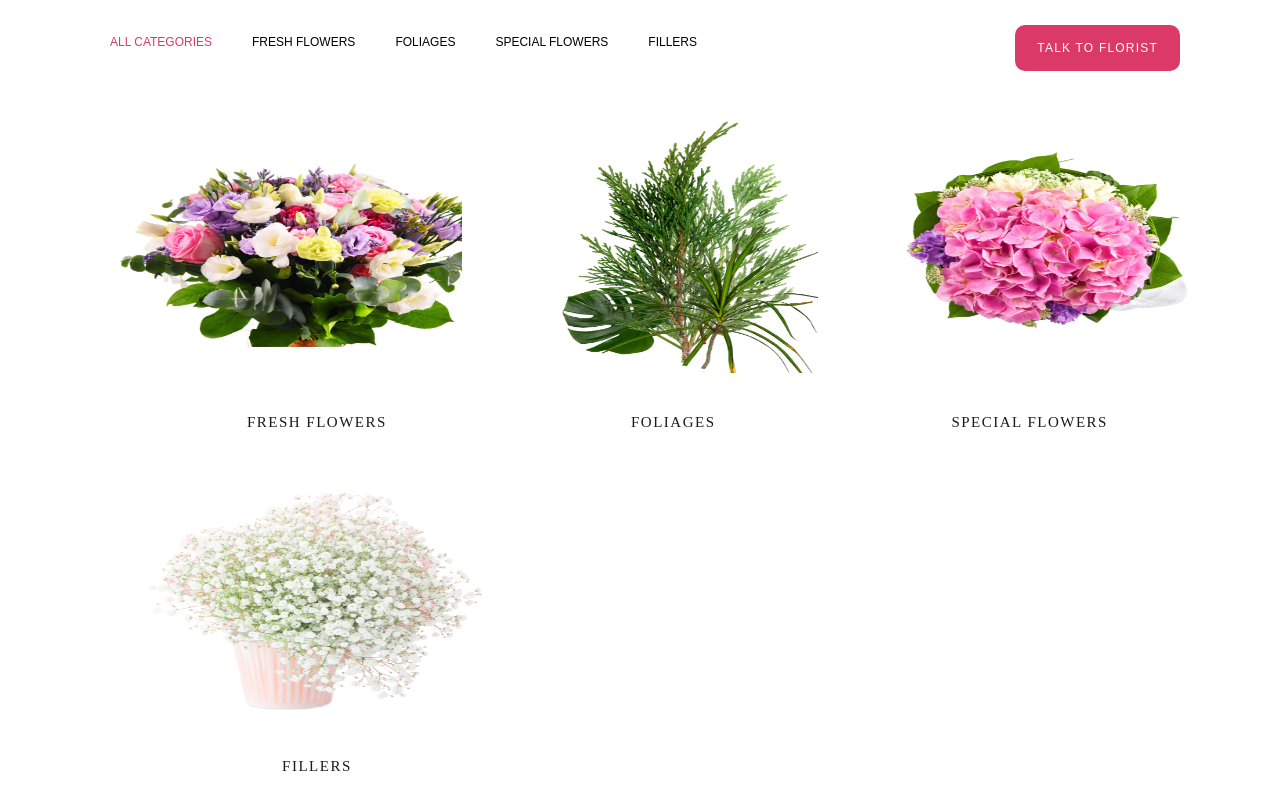
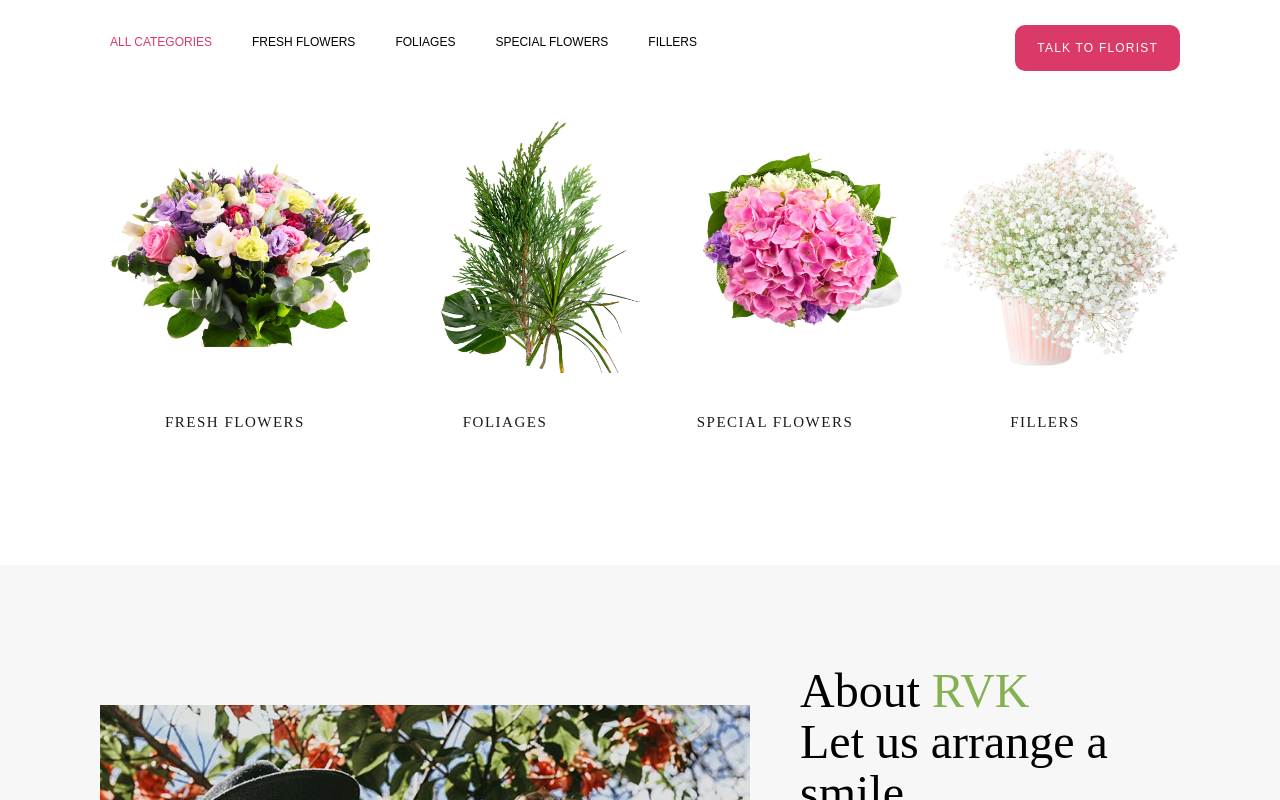
Before and after one commit to ammartanwar/vkflower, a Next.js app: page / in a window 1280 px wide. Shown: the part 660-1460 px from the top of the page. Built offline with nearby package versions, Linux system fonts and the light colour scheme.

Commit message:
new changes

```diff
--- a/components/CategoriesSection/CategoriesSection.js
+++ b/components/CategoriesSection/CategoriesSection.js
@@ -536,7 +536,7 @@ const Course = () => {
         <div className={styles.middlePanel}>
           {viewAll ? (
             <>
-              <div className={styles.gridPanelAll}>
+              <div className={styles.gridPanelAllP}>
                 {filtteredViewAllD.map((viewAllData) => {
                   const {
                     id,
@@ -550,15 +550,15 @@ const Course = () => {
                     link1,
                   } = viewAllData;
                   return (
-                    <div className={styles.leftSideAll} key={id}>
+                    <div className={styles.leftSideAllP} key={id}>
                         <div key={id}>
                           <a href={link1}>
-                            <Image
+                          <Image
                               src={img}
-                              width="423"
+                              width="300"
                               height="252"
-                              className={styles.courseImgAll}
                               alt="vkflower"
+                              className={styles.ImgAll}
                             />
                           </a>
                           <div className={styles.contentBoxAll}>
--- a/components/FooterSection/FooterSection.js
+++ b/components/FooterSection/FooterSection.js
@@ -19,11 +19,11 @@ function FooterSection() {
         <div className={styles.FooterDivInner}>
           <Link href="/">
             <Image
-              src="/logo.webp"
+              src="RVK_Logo.png"
               alt="vk Flora"
               quality={100}
-              width="128"
-              height="73"
+              width="100"
+              height="100"
             />
           </Link>
           <p className={styles.FooterInnerli}>
--- a/components/FooterSection/FooterSection.module.css
+++ b/components/FooterSection/FooterSection.module.css
@@ -1,7 +1,7 @@
 @media (min-width: 768px) {
     .FooterSection {
       background-color: #fefaf3;
-      padding: 70px 100px 0px 100px;
+      padding: 0px 100px 0px 100px;
       font-family: "Roboto", Sans-serif;
       font-family: "Playfair Display";
     }
--- a/pages/index.js
+++ b/pages/index.js
@@ -17,6 +17,17 @@ function index() {
         <title>
           vkflower
         </title>
+        <title>
+        RVK Sumabana - The Flower Experts
+        </title>
+        <meta
+          name="description"
+          content="RVK Sumabana - The Flower Experts"
+        />
+        <link
+          rel="icon"
+          href="RVK_Logo.png"
+        />
       </Head>
       <Navbar />
       <FirstSection />
```
